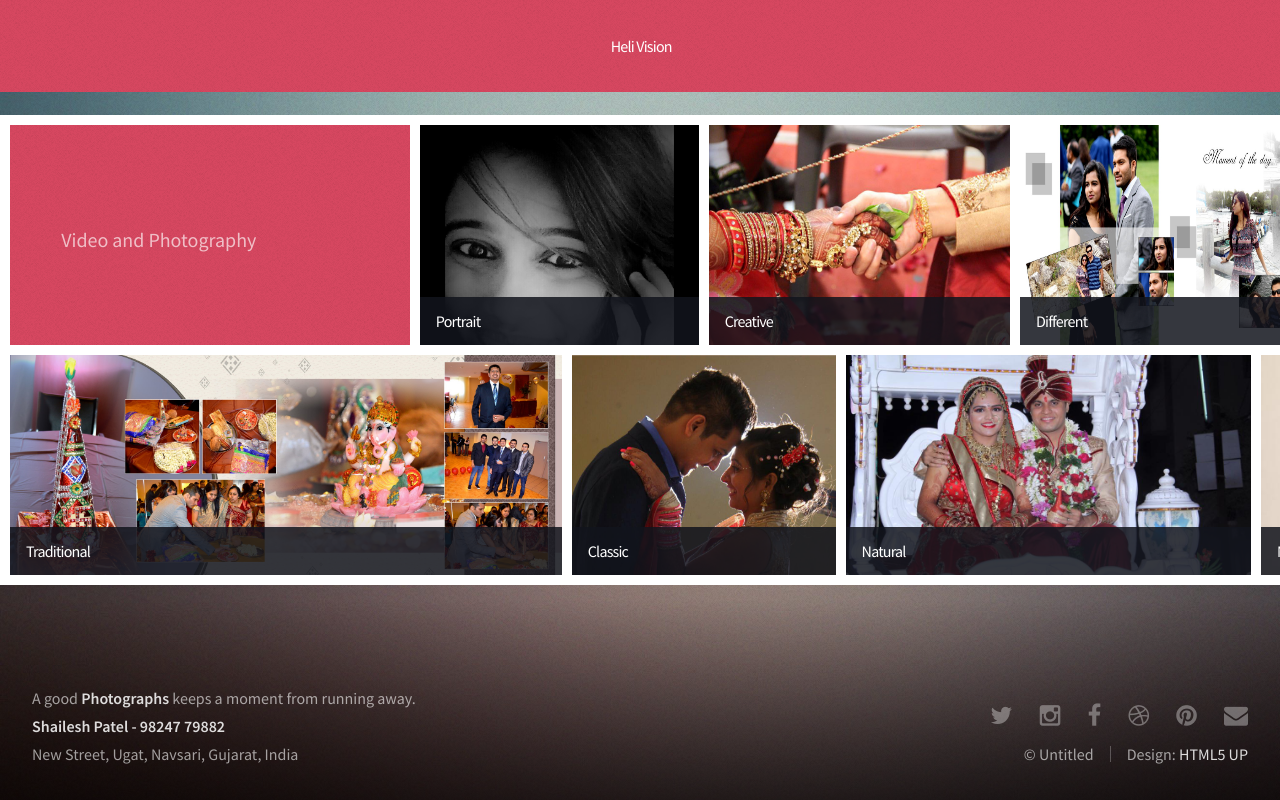
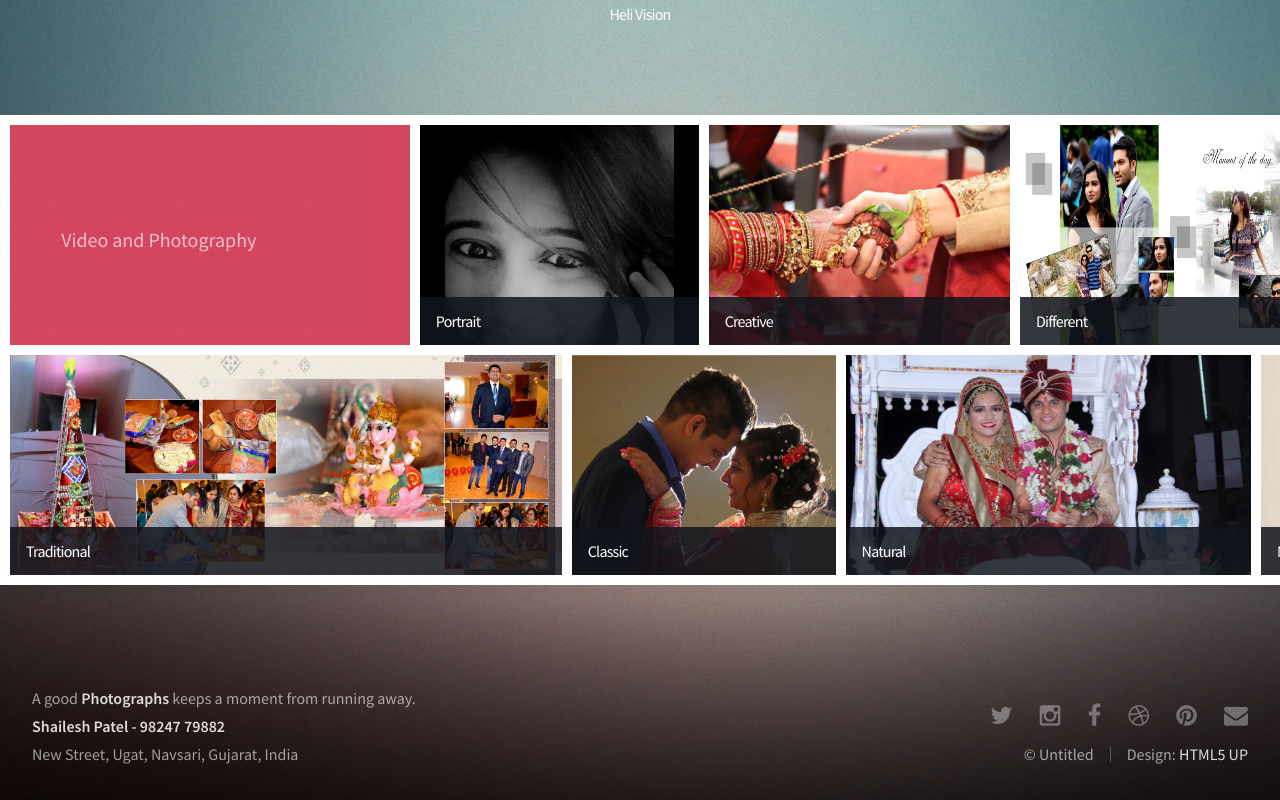
Before and after one commit to patelheli/Heli_Vision, a plain HTML site: page index.html in a window 1280 px wide. Drawn offline with Linux system fonts and the light colour scheme.

Commit message:
Update index.html

```diff
--- a/index.html
+++ b/index.html
@@ -18,7 +18,10 @@
 	<body>
 
 		<div id="wrapper">
-		<h1 id="header" class="item" align="center" size="40"> Heli Vision </h1>
+			<div class="item" data-width="100">
+				<h1 align="center"> Heli Vision </h1>
+			</div>
+
 			<div id="main">
 
 				<div id="reel">
```
